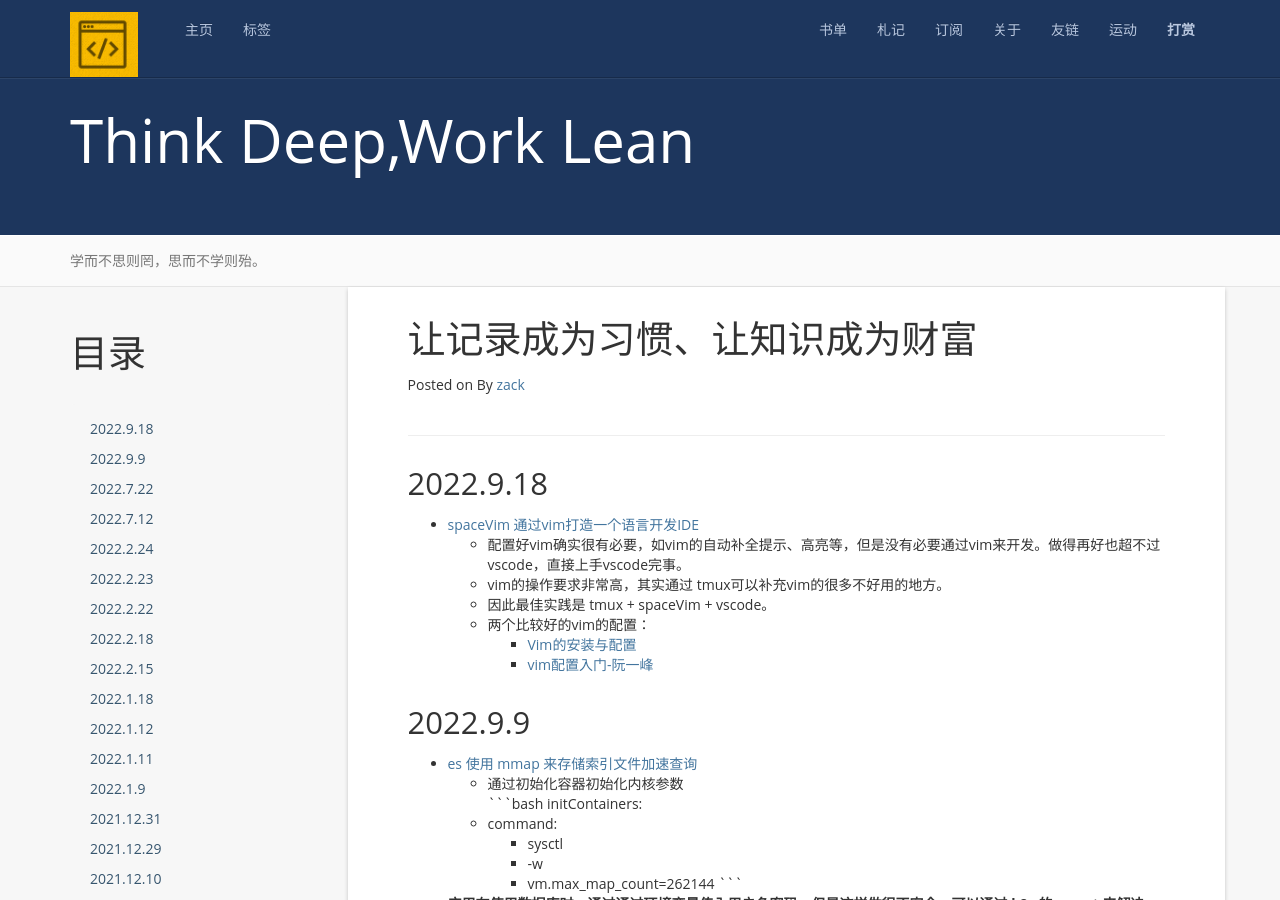
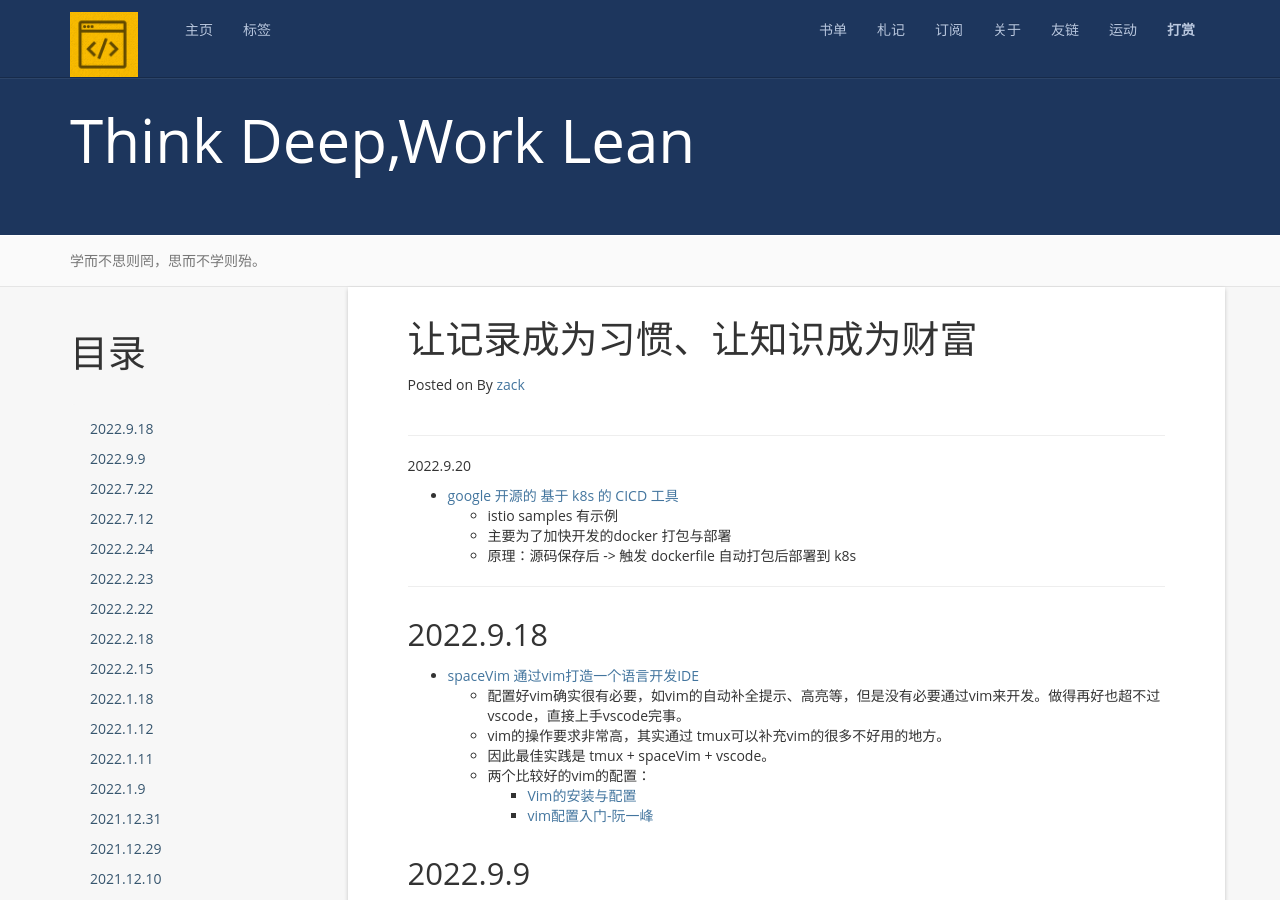
Before and after one commit to zackzhangkai/zackzhangkai.github.io, a Jekyll site: the page built from note.md, in a window 1280 px wide and 900 px high. Built offline with Jekyll 4.4.1, drawn with Linux system fonts in a browser that asks for light colours; nearby versions of some CDN libraries; a script that is not in the unit is left out; comment, search, counter and statistics services are not loaded.

Commit message:
support skaffold
Signed-off-by: zackzhangkai <zhangkaiamm@gmail.com>

```diff
--- a/note.md
+++ b/note.md
@@ -9,6 +9,13 @@ permalink: /note/
 
 ------------
 
+2022.9.20
++ [google 开源的 基于 k8s 的 CICD 工具](https://skaffold.dev/docs/)
+  + istio samples 有示例
+  + 主要为了加快开发的docker 打包与部署
+  + 原理：源码保存后 ->  触发 dockerfile 自动打包后部署到 k8s
+
+---------
 
 2022.9.18
 ---------
```
